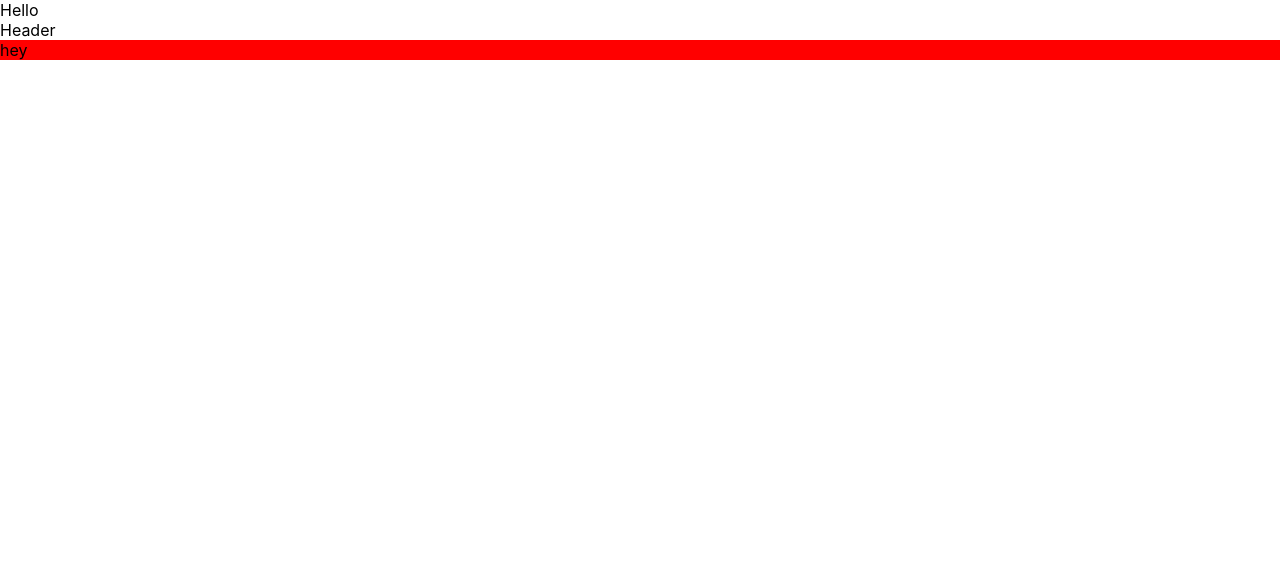
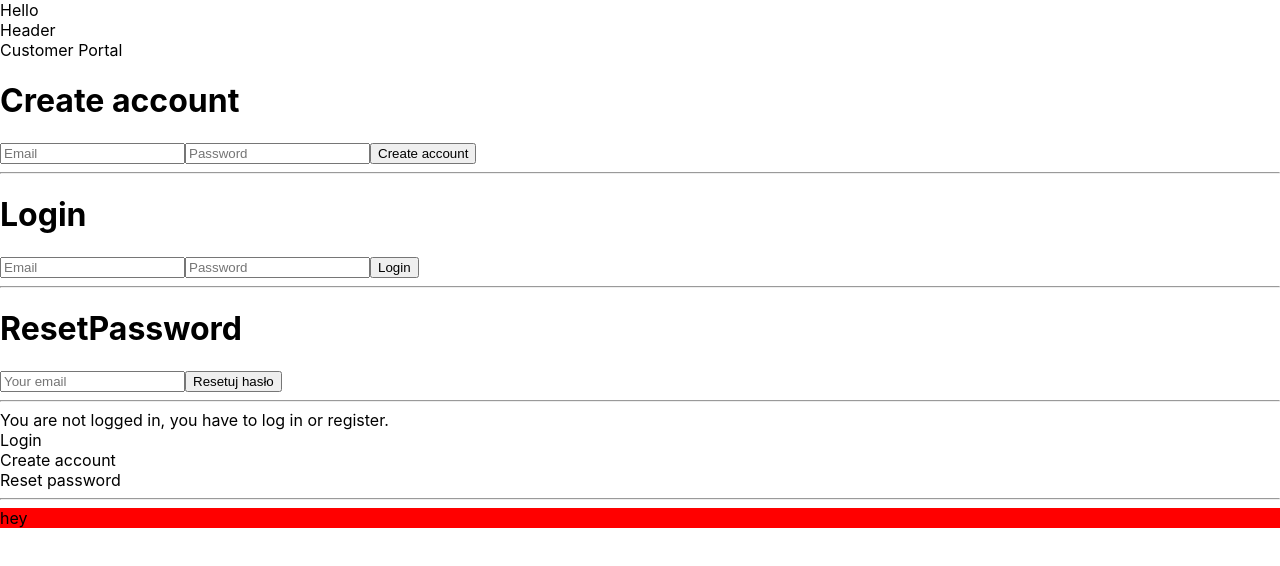
Before and after one commit to infoshareacademy/jfddr6-team-party-animals, a React (Create React App) app: page / in a window 1280 px wide. Shown: the top 566 px of the page. Built offline with nearby package versions, Linux system fonts and the light colour scheme.

Commit message:
Added initial add user feature

```diff
--- a/package.json
+++ b/package.json
@@ -6,6 +6,7 @@
     "@testing-library/jest-dom": "^5.16.4",
     "@testing-library/react": "^13.1.1",
     "@testing-library/user-event": "^13.5.0",
+    "firebase": "^9.6.11",
     "react": "^18.1.0",
     "react-dom": "^18.1.0",
     "react-router-dom": "^6.3.0",
--- a/src/App.js
+++ b/src/App.js
@@ -1,14 +1,26 @@
-import Home from './components/Home';
-import Footer from './components/layout/Footer';
-import Header from './components/layout/Header';
-import CreateAccount from './customerportal/CreateAccount';
-import CustomerPortal from './customerportal/CustomerPortal';
+import Home from "./components/Home";
+import Footer from "./components/layout/Footer";
+import Header from "./components/layout/Header";
+import CreateAccount from "./customerportal/CreateAccount";
+import CustomerPortal from "./customerportal/CustomerPortal";
+import Login from "./customerportal/Login";
+import ResetPassword from "./customerportal/ResetPassword";
+import SignUp from "./customerportal/SignUp";
 
 function App() {
   return (
     <div className="App">
       Hello
       <Header></Header>
+      <CustomerPortal />
+      <CreateAccount />
+      <hr />
+      <Login />
+      <hr />
+      <ResetPassword />
+      <hr />
+      <SignUp />
+      <hr />
       <Footer />
     </div>
   );
--- a/src/customerportal/CreateAccount.js
+++ b/src/customerportal/CreateAccount.js
@@ -1,7 +1,48 @@
+import { useState } from "react";
+import { createUserWithEmailAndPassword } from "firebase/auth";
+import { auth } from "../db";
+
 const CreateAccount = () => {
-    return (<div>
-        Create Account
-    </div> );
-}
+  const [inputEmail, setInputEmail] = useState("");
+  const [inputPassword, setInputPassword] = useState("");
+
+  const registerUser = async (email, password) => {
+    const response = await createUserWithEmailAndPassword(
+      auth,
+      email,
+      password
+    );
+    const user = response.user;
+    setInputEmail("");
+    setInputPassword("");
+    user && console.log("Rejestracja", user, user.email);
+  };
+
+  const handleRegister = (e) => {
+    e.preventDefault();
+    registerUser(inputEmail, inputPassword);
+  };
+
+  return (
+    <div>
+      <h1>Create account</h1>
+      <form onSubmit={handleRegister}>
+        <input
+          type="text"
+          value={inputEmail}
+          placeholder="Email"
+          onChange={(e) => setInputEmail(e.target.value)}
+        />
+        <input
+          type="password"
+          value={inputPassword}
+          placeholder="Password"
+          onChange={(e) => setInputPassword(e.target.value)}
+        />
+        <button type="submit">Create account</button>
+      </form>
+    </div>
+  );
+};
 
 export default CreateAccount;
--- /dev/null
+++ b/src/customerportal/Login.js
@@ -0,0 +1,44 @@
+import { useState } from "react";
+import { signInWithEmailAndPassword } from "firebase/auth";
+import { auth } from "../db";
+
+const Login = () => {
+  const [inputEmail, setInputEmail] = useState("");
+  const [inputPassword, setInputPassword] = useState("");
+
+  const loginUser = async (email, password) => {
+    await signInWithEmailAndPassword(auth, email, password).then((response) => {
+      console.log("login", response, response.user);
+      setInputEmail("");
+      setInputPassword("");
+    });
+  };
+
+  const handleSubmit = (e) => {
+    e.preventDefault();
+    loginUser(inputEmail, inputPassword);
+  };
+
+  return (
+    <div>
+      <h1>Login</h1>
+      <form onSubmit={handleSubmit}>
+        <input
+          type="text"
+          value={inputEmail}
+          placeholder="Email"
+          onChange={(e) => setInputEmail(e.target.value)}
+        />
+        <input
+          type="password"
+          value={inputPassword}
+          placeholder="Password"
+          onChange={(e) => setInputPassword(e.target.value)}
+        />
+        <button type="submit">Login</button>
+      </form>
+    </div>
+  );
+};
+
+export default Login;
--- a/src/customerportal/ResetPassword.js
+++ b/src/customerportal/ResetPassword.js
@@ -1,7 +1,37 @@
+import { useState } from "react";
+import { sendPasswordResetEmail } from "firebase/auth";
+import { auth } from "../db";
+
 const ResetPassword = () => {
-    return (<div>
-        Reset Password
-    </div>  );
-}
+  const [emailInput, setEmailInput] = useState("");
+  const [passwordReset, setPaswordReset] = useState(false);
+
+  const resetPassword = async () => {
+    await sendPasswordResetEmail(auth, emailInput).then(() => {
+      setPaswordReset(true);
+    });
+  };
+
+  const handleSubmit = (e) => {
+    e.preventDefault();
+    resetPassword();
+  };
+
+  return (
+    <div>
+      <h1>ResetPassword</h1>
+      <form onSubmit={handleSubmit}>
+        <input
+          type="text"
+          value={emailInput}
+          placeholder="Your email"
+          onChange={(e) => setEmailInput(e.target.value)}
+        />
+        <button type="submit">Resetuj hasło</button>
+      </form>
+      {passwordReset && <div>Password was reset, check you email.</div>}
+    </div>
+  );
+};
 
 export default ResetPassword;
--- a/src/customerportal/SignUp.js
+++ b/src/customerportal/SignUp.js
@@ -1,5 +1,12 @@
 const SignUp = () => {
-  return <div>Sign Up</div>;
+  return (
+    <div>
+      You are not logged in, you have to log in or register.
+      <div>Login</div>
+      <div>Create account</div>
+      <div>Reset password</div>
+    </div>
+  );
 };
 
 export default SignUp;
--- /dev/null
+++ b/src/db.js
@@ -0,0 +1,18 @@
+import { initializeApp } from "firebase/app";
+import { getFirestore } from "firebase/firestore";
+import { getAuth } from "firebase/auth";
+
+const firebaseConfig = {
+  apiKey: "AIzaSyA73lL6bAvM0Nenn5mYLWcTI5qtLJqSDy0",
+  authDomain: "party-animals-65bb9.firebaseapp.com",
+  projectId: "party-animals-65bb9",
+  storageBucket: "party-animals-65bb9.appspot.com",
+  messagingSenderId: "793350769916",
+  appId: "1:793350769916:web:e2e718a50a50ab9d391b79",
+};
+
+const firebaseApp = initializeApp(firebaseConfig);
+const db = getFirestore(firebaseApp);
+const auth = getAuth(firebaseApp);
+
+export { db, auth };
```
Also changed, not shown: 1 other file (tests, documents, lock files or other folders).
